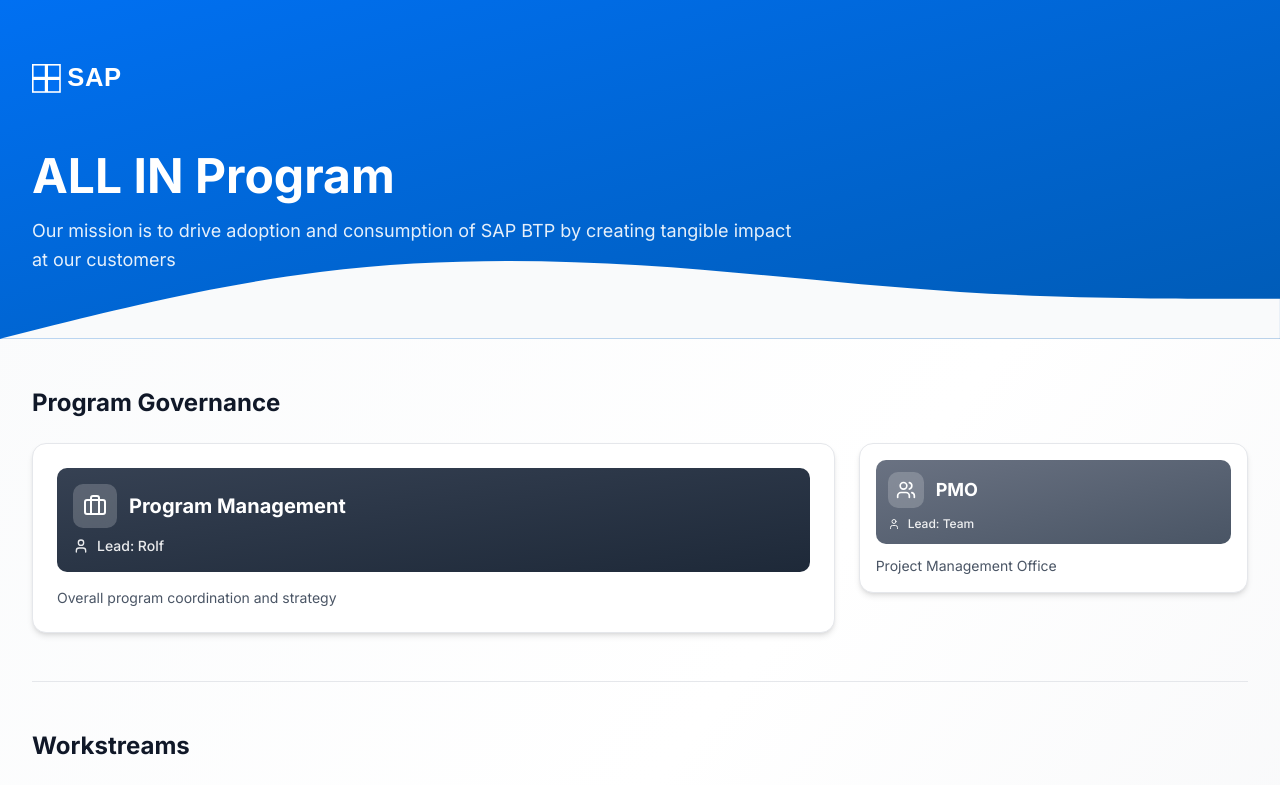
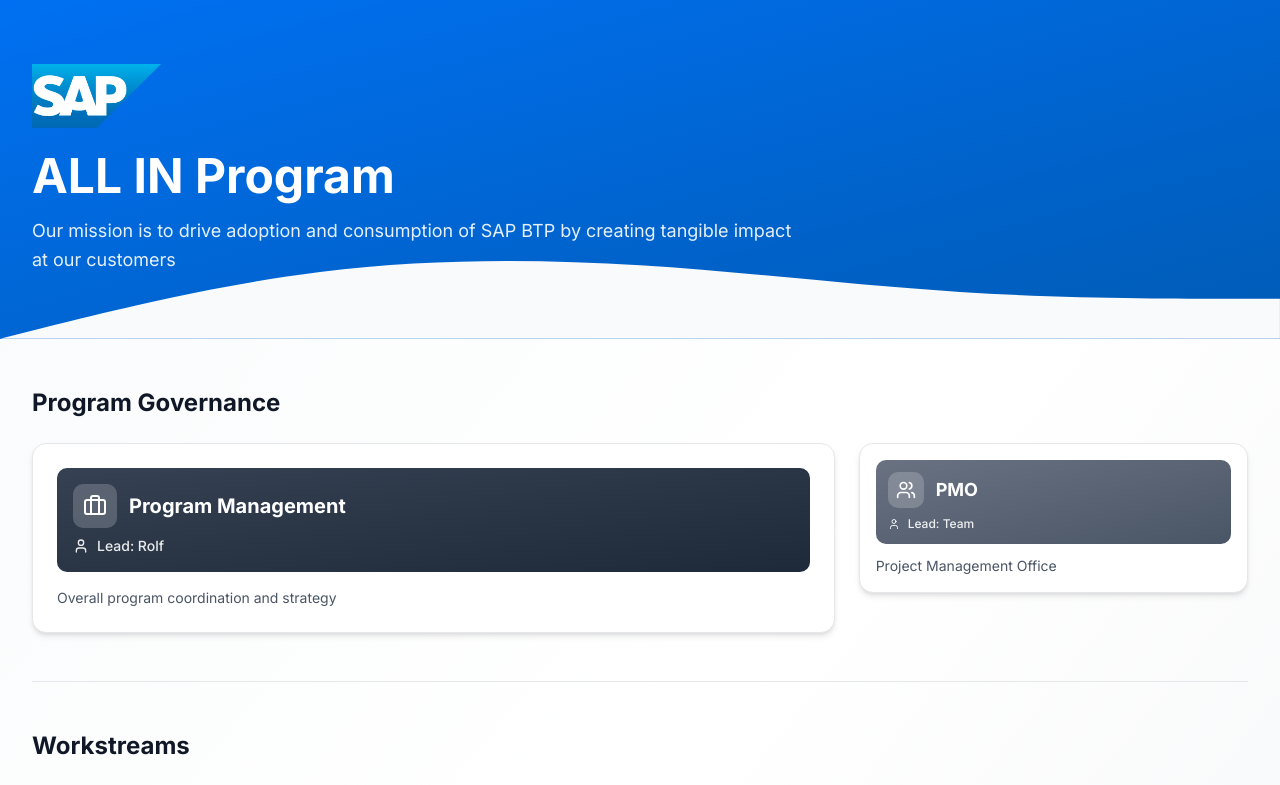
Before and after one commit to lottalange87/allin-program, a Next.js app: page /allin/ in a window 1280 px wide. Shown: the top 785 px of the page. Built offline with nearby package versions, Linux system fonts and the light colour scheme.

Commit message:
Use official SAP logo from Wikipedia

```diff
--- a/app/page.tsx
+++ b/app/page.tsx
@@ -21,41 +21,6 @@
   Briefcase,
 } from "lucide-react";
 import { cn } from "@/lib/utils";
-
-// SAP Logo Component - Official SVG
-function SAPLogo({ className }: { className?: string }) {
-  return (
-    <svg
-      className={className}
-      viewBox="0 0 398 200"
-      fill="none"
-      xmlns="http://www.w3.org/2000/svg"
-    >
-      {/* SAP Square Logo */}
-      <g>
-        {/* Background square */}
-        <rect x="0" y="0" width="90" height="90" fill="white"/>
-        {/* Inner squares pattern */}
-        <rect x="5" y="5" width="35" height="35" fill="currentColor"/>
-        <rect x="50" y="5" width="35" height="35" fill="currentColor"/>
-        <rect x="5" y="50" width="35" height="35" fill="currentColor"/>
-        <rect x="50" y="50" width="35" height="35" fill="currentColor"/>
-      </g>
-      {/* SAP Text */}
-      <text
-        x="110"
-        y="70"
-        fill="currentColor"
-        fontSize="80"
-        fontWeight="bold"
-        fontFamily="Arial, Helvetica, sans-serif"
-        letterSpacing="2"
-      >
-        SAP
-      </text>
-    </svg>
-  );
-}
 
 interface Workstream {
   id: string;
@@ -314,35 +279,11 @@
             <div className="text-white">
               {/* SAP Logo */}
               <div className="mb-6">
-                <svg
-                  viewBox="0 0 398 200"
+                <img
+                  src="/allin/sap-logo.png"
+                  alt="SAP"
                   className="h-16 w-auto"
-                  fill="none"
-                  xmlns="http://www.w3.org/2000/svg"
-                >
-                  {/* SAP Square Logo */}
-                  <g>
-                    {/* Background square */}
-                    <rect x="0" y="0" width="90" height="90" fill="white"/>
-                    {/* Inner squares pattern */}
-                    <rect x="5" y="5" width="35" height="35" fill="#0070F2"/>
-                    <rect x="50" y="5" width="35" height="35" fill="#0070F2"/>
-                    <rect x="5" y="50" width="35" height="35" fill="#0070F2"/>
-                    <rect x="50" y="50" width="35" height="35" fill="#0070F2"/>
-                  </g>
-                  {/* SAP Text */}
-                  <text
-                    x="110"
-                    y="70"
-                    fill="white"
-                    fontSize="80"
-                    fontWeight="bold"
-                    fontFamily="Arial, Helvetica, sans-serif"
-                    letterSpacing="2"
-                  >
-                    SAP
-                  </text>
-                </svg>
+                />
               </div>
               <h1 className="text-4xl md:text-5xl font-bold mb-4">ALL IN Program</h1>
               <p className="text-lg opacity-90 max-w-3xl leading-relaxed">
```
Also changed, not shown: public/sap-logo.png (added).
